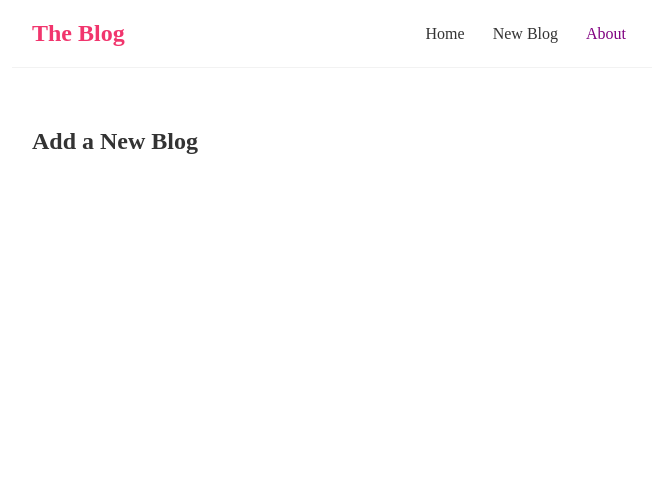
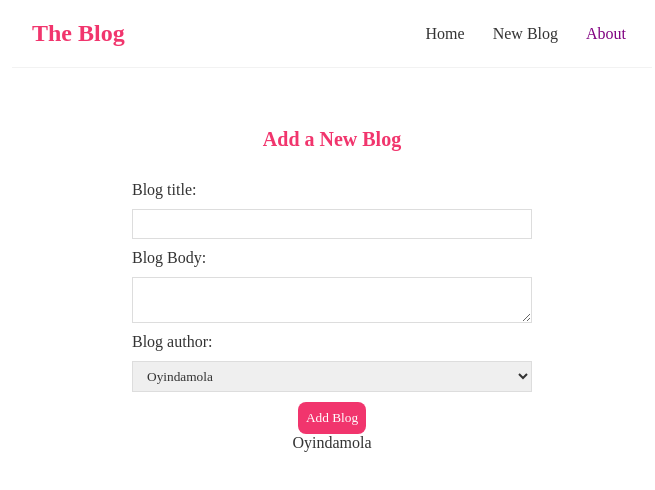
Before and after one commit to oyindamolaWbCode/react-blog, a React (Create React App) app: page /create in a window 1280 px wide. Shown: the top 490 px of the page, without its empty margins (308-963 px from the left). Built offline with nearby package versions, Linux system fonts and the light colour scheme.

Commit message:
controlled inputs

```diff
--- a/src/Create.js
+++ b/src/Create.js
@@ -1,7 +1,39 @@
+import { useState } from "react";
+
 const Create = () => {
+    const [title, setTitle] = useState('');
+    const [body, setBody] = useState('');
+    const [author, setAuthor] = useState('Oyindamola')
     return (
         <div className="create">
             <h2>Add a New Blog</h2>
+            <form>
+                <label>Blog title:</label>
+                <input
+                    type="text"
+                    required value={title}
+                    onChange={(e) => setTitle(e.target.value)}
+                    />
+                     <label>Blog Body:</label>
+                    <textarea
+                        required value={body}
+                        onChange={(e) => setBody(e.target.value)}
+                        >
+                    </textarea>
+                    <label>Blog author:</label>
+                    <select
+                     value={author}
+                     onChange={(e) => setAuthor(e.target.value)}>
+                        <option value="oyindamola">Oyindamola</option>
+                        <option value="damola">Damola</option>
+                        <option value="kushimo">Kushimo</option>
+                        <option value="ballerina">Ballerina</option>
+                    </select>
+                    <button>Add Blog</button>
+                    <p>{title}</p>
+                    <p>{body}</p>
+                    <p>{author}</p>
+            </form>
         </div>
      );
 }
--- a/src/index.css
+++ b/src/index.css
@@ -73,7 +73,34 @@
   margin:20px 0;
 }
 
-.blog-details button{
+/* create new blog form */
+.create{
+  max-width: 400px;
+  margin:0 auto;
+  text-align:center;
+}
+
+.create label{
+  text-align:left;
+  display:block;
+}
+
+.create h2{
+  font-size:20px;
+  color:#f1356d;
+  margin-bottom: 30px;
+}
+
+.create input, .create textarea, .create select{
+  width:100%;
+  padding:6px 10px;
+  margin:10px 0;
+  border:1px solid #ddd;
+  box-sizing: border-box;
+  display:block;
+}
+
+.create button{
   background:#f1356d;
   color:#fff;
   border:0;
```
